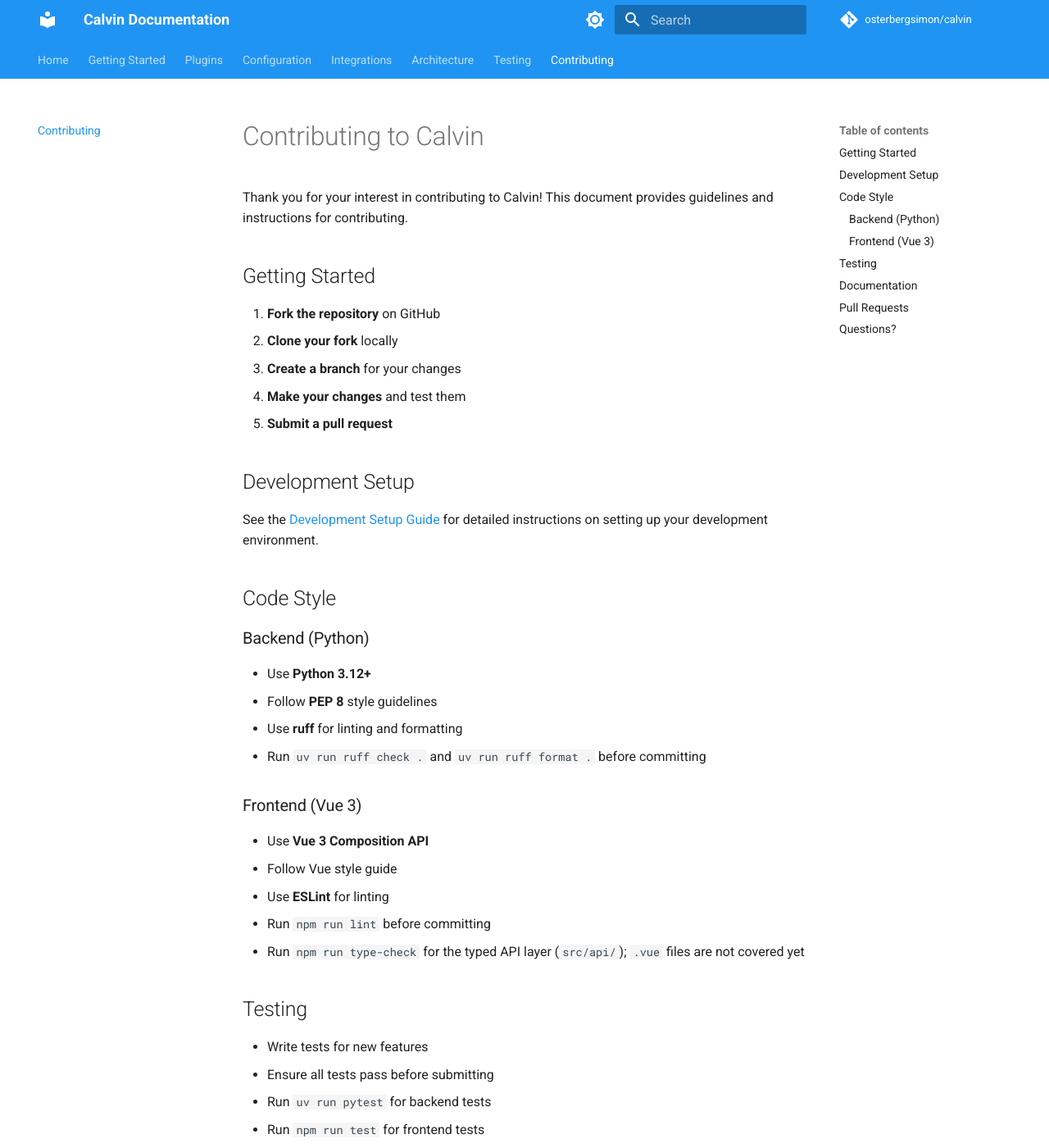
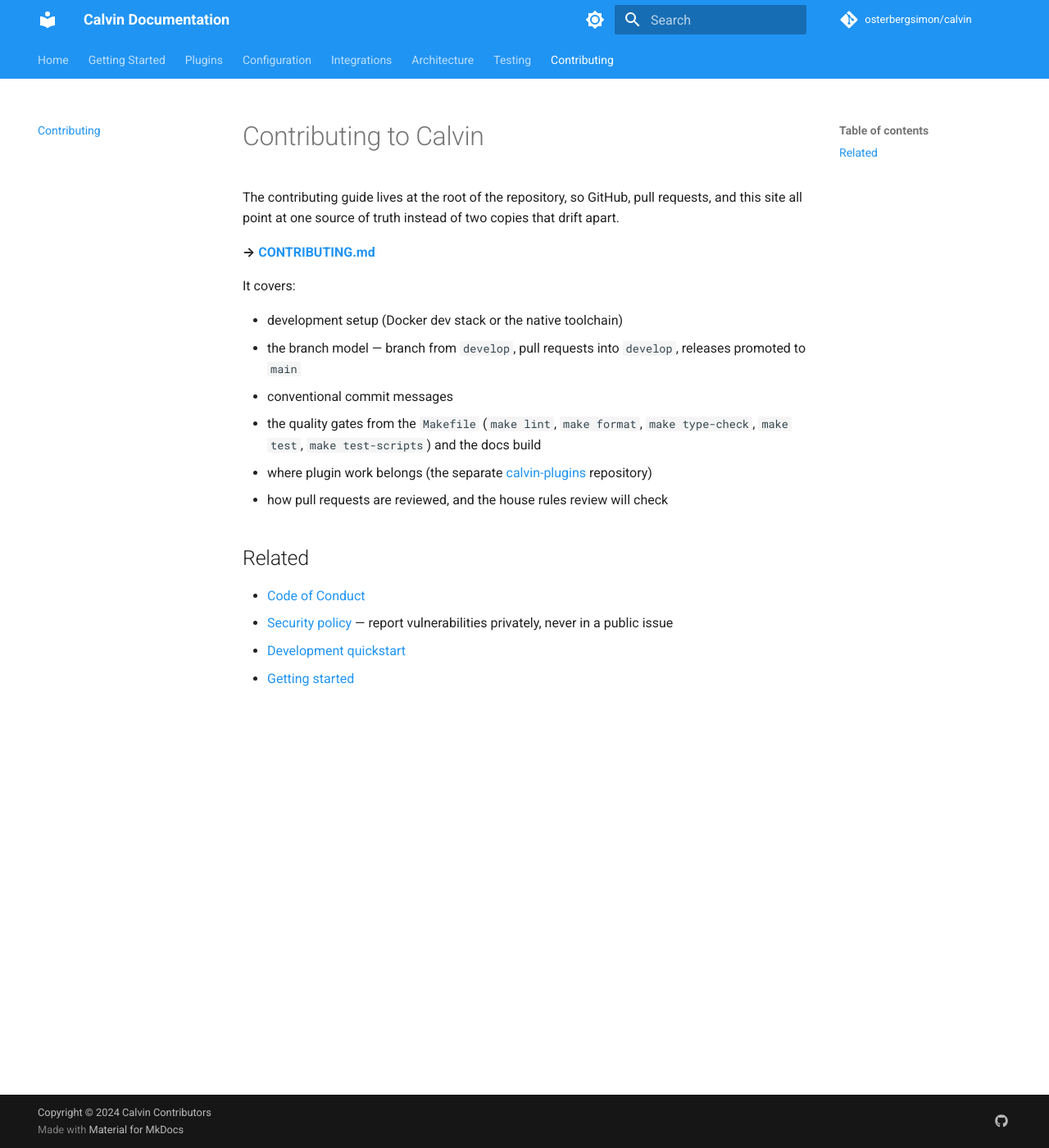
Before and after one commit to osterbergsimon/calvin, an MkDocs documentation site: the page built from docs/CONTRIBUTING.md, in a window 1280 px wide and 1400 px high. Shown: the whole window at 82% size. Built offline with MkDocs 1.6.1 and Material for MkDocs 9.7.7, drawn with Linux system fonts in a browser that asks for light colours; comment, search, counter and statistics services are not loaded; some of the changed text lies outside the part shown.

Commit message:
docs: make the root CONTRIBUTING.md the single contributing guide (CLV-60)

```diff
--- a/docs/CONTRIBUTING.md
+++ b/docs/CONTRIBUTING.md
@@ -1,59 +1,27 @@
 # Contributing to Calvin
 
-Thank you for your interest in contributing to Calvin! This document provides guidelines and instructions for contributing.
+The contributing guide lives at the root of the repository, so GitHub, pull
+requests, and this site all point at one source of truth instead of two copies
+that drift apart.
 
-## Getting Started
+**→ [CONTRIBUTING.md](https://github.com/osterbergsimon/calvin/blob/develop/CONTRIBUTING.md)**
 
-1. **Fork the repository** on GitHub
-2. **Clone your fork** locally
-3. **Create a branch** for your changes
-4. **Make your changes** and test them
-5. **Submit a pull request**
+It covers:
 
-## Development Setup
+- development setup (Docker dev stack or the native toolchain)
+- the branch model — branch from `develop`, pull requests into `develop`,
+  releases promoted to `main`
+- conventional commit messages
+- the quality gates from the `Makefile` (`make lint`, `make format`,
+  `make type-check`, `make test`, `make test-scripts`) and the docs build
+- where plugin work belongs (the separate
+  [calvin-plugins](https://github.com/osterbergsimon/calvin-plugins) repository)
+- how pull requests are reviewed, and the house rules review will check
 
-See the [Development Setup Guide](setup/QUICKSTART_DEVELOP.md) for detailed instructions on setting up your development environment.
+## Related
 
-## Code Style
-
-### Backend (Python)
-
-- Use **Python 3.12+**
-- Follow **PEP 8** style guidelines
-- Use **ruff** for linting and formatting
-- Run `uv run ruff check .` and `uv run ruff format .` before committing
-
-### Frontend (Vue 3)
-
-- Use **Vue 3 Composition API**
-- Follow Vue style guide
-- Use **ESLint** for linting
-- Run `npm run lint` before committing
-- Run `npm run type-check` for the typed API layer (`src/api/`); `.vue` files are not covered yet
-
-## Testing
-
-- Write tests for new features
-- Ensure all tests pass before submitting
-- Run `uv run pytest` for backend tests
-- Run `npm run test` for frontend tests
-
-## Documentation
-
-- Update documentation when adding features
-- Follow the existing documentation structure
-- Use clear, concise language
-- Include examples where helpful
-
-## Pull Requests
-
-- Provide a clear description of changes
-- Reference any related issues
-- Ensure all tests pass
-- Update documentation as needed
-
-## Questions?
-
-If you have questions, please open an issue on GitHub.
-
-Thank you for contributing to Calvin!
+- [Code of Conduct](https://github.com/osterbergsimon/calvin/blob/develop/CODE_OF_CONDUCT.md)
+- [Security policy](https://github.com/osterbergsimon/calvin/blob/develop/SECURITY.md) —
+  report vulnerabilities privately, never in a public issue
+- [Development quickstart](setup/QUICKSTART_DEVELOP.md)
+- [Getting started](setup/GETTING_STARTED.md)
```
Also changed, not shown: CONTRIBUTING.md (added, +171 -0 lines).
